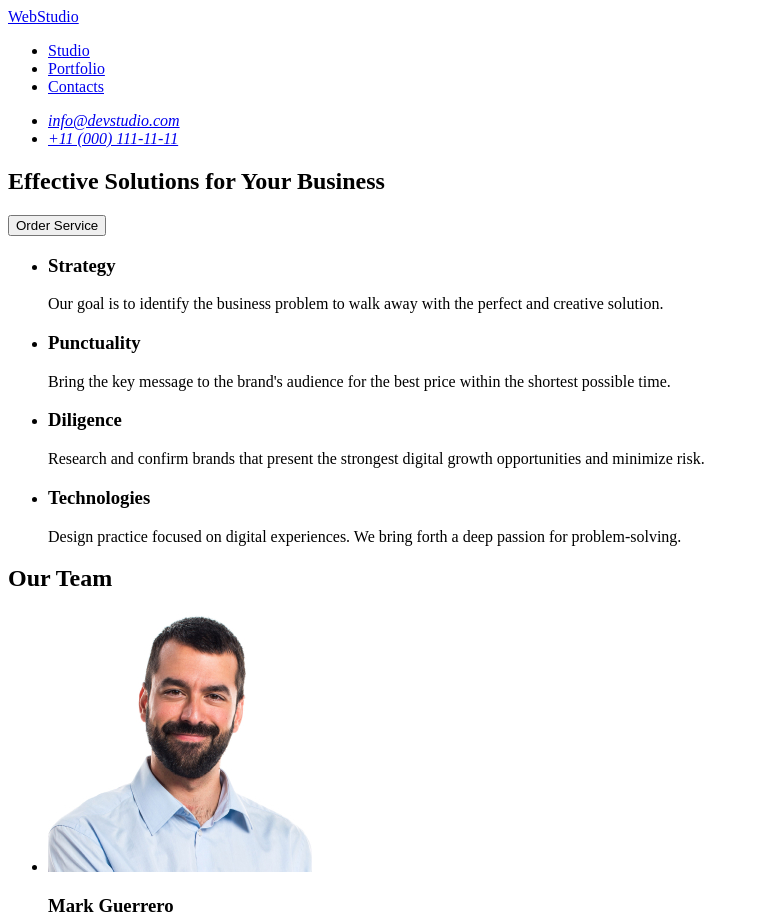
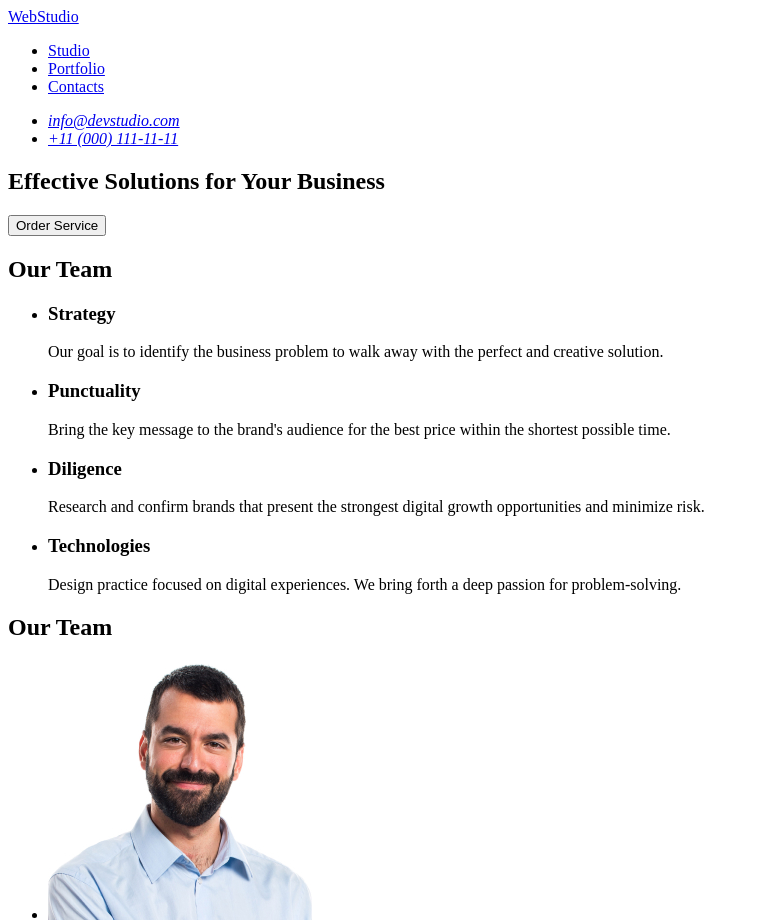
Before and after one commit to Solomiia28/goit-markup-hw-01, a plain HTML site: page index.html in a window 1280 px wide. Shown: the top 923 px of the page, without its empty margins (0-759 px from the left). Drawn offline with Linux system fonts and the light colour scheme.

Commit message:
correction section add index.html

```diff
--- a/index.html
+++ b/index.html
@@ -29,6 +29,8 @@
             <button type="button">Order Service</button>
         </section>
         <section>
+            <!--description of professions-->
+            <h2>Our Team</h2>
             <ul>
             <li>
                 <h3>Strategy</h3>
```
